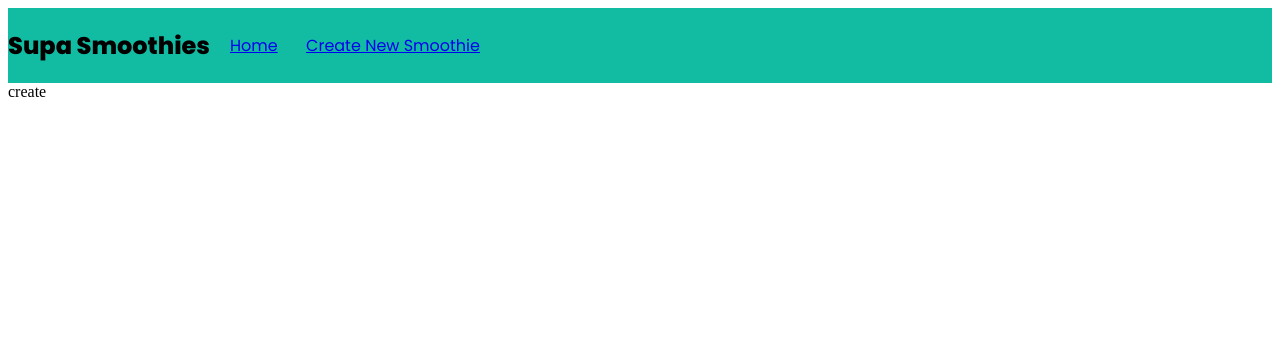
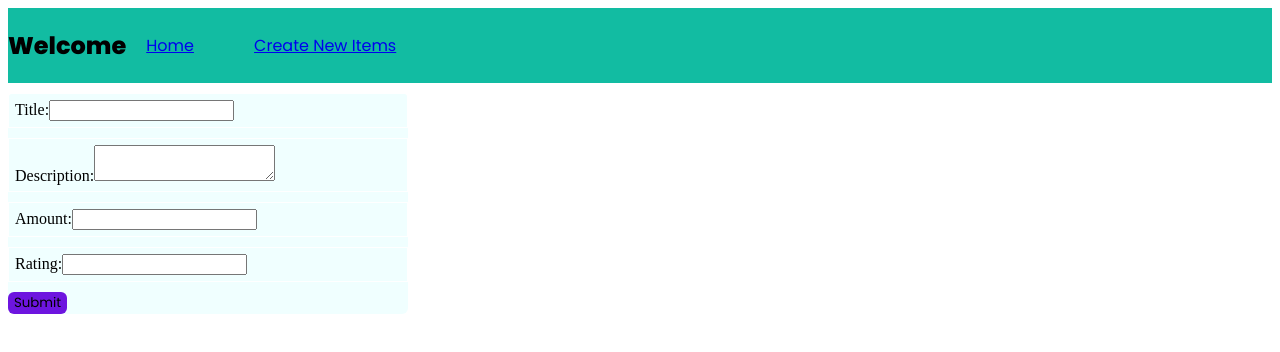
Before and after one commit to izharnjoroge/ecommerce-web, a React (Vite) app: page /create in a window 1280 px wide. Shown: the top 352 px of the page. Built offline with nearby package versions, Linux system fonts and the light colour scheme; no server answers.

Commit message:
created method to fetch and add records

```diff
--- a/src/App.tsx
+++ b/src/App.tsx
@@ -2,7 +2,7 @@ import { Outlet, RouterProvider, createBrowserRouter } from "react-router-dom";
 import Home from "./pages/home/home";
 import Create from "./pages/create/create";
 import Update from "./pages/update/update";
-import Navbar from "./components/navbar";
+import Navbar from "./components/navbar/navbar";
 
 const App = () => {
   const Layout = () => {
--- /dev/null
+++ b/src/components/card/items.scss
@@ -0,0 +1,27 @@
+@import '../../globals/globals.scss';
+
+.items-card{
+    border-radius: 6px;
+    border-color: black;
+    position: relative;
+    background-color: $soft-color;
+    text-decoration-color:$dark-color;
+    overflow: hidden;
+    padding: 20px;
+    margin: 10px;
+  .item-rating{
+    position: absolute;
+    top: -10px;
+    right: -10px;
+    background-color: $secondary-bg;
+    color: $dark-color;
+    font-family: $poppins;
+    border-radius: 10px;
+    width: 40px;
+    height: 0;
+    padding: 20px 0;
+    line-height: 0;
+    text-align: center;
+    margin-right: 10px;
+  }
+}
--- /dev/null
+++ b/src/components/card/items.tsx
@@ -0,0 +1,16 @@
+import { dataInterface } from "../../interface/data";
+import "./items.scss";
+
+const ItemsCard = (props: dataInterface) => {
+  return (
+    <div className="items-card">
+      <h3>{props.title}</h3>
+      <p>{props.description}</p>
+
+      <h6>{props.amount}</h6>
+      <h6 className="item-rating">{props.rating}</h6>
+    </div>
+  );
+};
+
+export default ItemsCard;
--- a/src/components/navbar.scss
+++ b/src/components/navbar/navbar.scss
@@ -1,4 +1,4 @@
-@import '../globals/globals.scss';
+@import '../../globals/globals.scss';
 
 .navbar{
     background-color: $main-bg;
--- a/src/components/navbar.tsx
+++ b/src/components/navbar/navbar.tsx
@@ -5,11 +5,11 @@ const Navbar = () => {
   return (
     <nav className="navbar">
       <div className="title">
-        <h1>Supa Smoothies</h1>
+        <h1>Welcome</h1>
       </div>
       <div className="links">
         <Link to="/">Home</Link>
-        <Link to="/create">Create New Smoothie</Link>
+        <Link to="/create">Create New Items</Link>
       </div>
     </nav>
   );
--- a/src/pages/create/create.scss
+++ b/src/pages/create/create.scss
@@ -0,0 +1,28 @@
+@import'../../globals/globals.scss';
+
+.create-form{
+   background-color: azure;
+   padding: auto;
+   max-width: 400px;
+   border-radius: 6px;
+   justify-content: center;
+
+   .form-inputs{
+    display: block;
+    width:100%;
+    align-items: center;
+    padding: 6px;
+    box-sizing: border-box;
+    border: 1px solid #fff;
+    margin-bottom: 10px;
+    margin-top: 10px;
+   }
+   .form-button{
+    background-color: $secondary-bg;
+    color: black;
+    border: 0;
+    border-radius: 6px;
+    font-family: $poppins;
+    cursor: pointer;
+   }
+}
--- a/src/pages/create/create.tsx
+++ b/src/pages/create/create.tsx
@@ -1,5 +1,111 @@
+import { useState } from "react";
+import supabase from "../../config/client";
+import { useNavigate } from "react-router-dom";
+import "./create.scss";
 const Create = () => {
-  return <div>create</div>;
+  // const[title,setTitle] = useState<String|null>();
+  // const[description,setDescription] = useState<String|null>();
+  // const[amount,setAmount] = useState<String|null>();
+  // const[rating,setRating] = useState<String|null>();
+  const navigate = useNavigate();
+  const [formData, setFormData] = useState({
+    title: "",
+    description: "",
+    amount: "",
+    rating: "",
+  });
+  const [formError, setFormError] = useState<String | null>();
+
+  const handleChange = (
+    e: React.ChangeEvent<HTMLInputElement | HTMLTextAreaElement>
+  ) => {
+    const { name, value } = e.target;
+    setFormData({
+      ...formData,
+      [name]: value,
+    });
+  };
+
+  const handleSubmit = async (e: React.FormEvent<HTMLFormElement>) => {
+    e.preventDefault();
+    const { title, description, amount, rating } = formData;
+    const { data, error } = await supabase.from("shop_items").insert([
+      {
+        title,
+        description,
+        amount,
+        rating,
+      },
+    ]);
+    if (error) {
+      setFormError("Error setting record");
+      return;
+    }
+    if (data) {
+      setFormError(null);
+      console.log(data);
+    }
+
+    setFormData({
+      title: "",
+      description: "",
+      amount: "",
+      rating: "",
+    });
+    setFormError(null);
+    navigate("/");
+  };
+
+  return (
+    <div>
+      <form onSubmit={handleSubmit} className="create-form">
+        <div className="form-inputs">
+          <label>Title:</label>
+          <input
+            type="text"
+            name="title"
+            required
+            value={formData.title}
+            onChange={handleChange}
+          />
+        </div>
+        <div className="form-inputs">
+          <label>Description:</label>
+          <textarea
+            name="description"
+            maxLength={255}
+            required
+            value={formData.description}
+            onChange={handleChange}
+          />
+        </div>
+        <div className="form-inputs">
+          <label>Amount:</label>
+          <input
+            name="amount"
+            required
+            value={formData.amount}
+            onChange={handleChange}
+          />
+        </div>
+        <div className="form-inputs">
+          <label>Rating:</label>
+          <input
+            name="rating"
+            min={1}
+            max={10}
+            required
+            value={formData.rating}
+            onChange={handleChange}
+          />
+        </div>
+        <button type="submit" className="form-button">
+          Submit
+        </button>
+      </form>
+      {formError && <p>{formError}</p>}
+    </div>
+  );
 };
 
 export default Create;
--- a/src/pages/home/home.scss
+++ b/src/pages/home/home.scss
@@ -0,0 +1,6 @@
+.items-grid{
+        display: grid;
+        gap: 20px;
+        grid-template-columns: 1fr 1fr 1fr;
+        grid-auto-rows: minmax(100px,200px);
+    }
--- a/src/pages/home/home.tsx
+++ b/src/pages/home/home.tsx
@@ -1,7 +1,8 @@
 import { useEffect, useState } from "react";
 import supabase from "../../config/client";
 import { dataInterface } from "../../interface/data";
-
+import ItemsCard from "../../components/card/items";
+import "./home.scss";
 const home = () => {
   const [error, setError] = useState<String | null>();
   const [products, setProducts] = useState<dataInterface[] | null>();
@@ -25,14 +26,17 @@ const home = () => {
   return (
     <div>
       {products && (
-        <div>
+        <div className="items">
           {products.map((product) => (
-            <div>
-              <h1>{product.title}</h1>
-              <p>{product.description}</p>
-              <h2>{product.created_at.toString()}</h2>
-              <h3>{product.amount}</h3>
-              <h4>{product.rating}</h4>
+            <div key={product.id} className="items-grid">
+              <ItemsCard
+                id={product.id}
+                created_at={product.created_at}
+                title={product.title}
+                description={product.description}
+                amount={product.amount}
+                rating={product.rating}
+              />
             </div>
           ))}
         </div>
```
